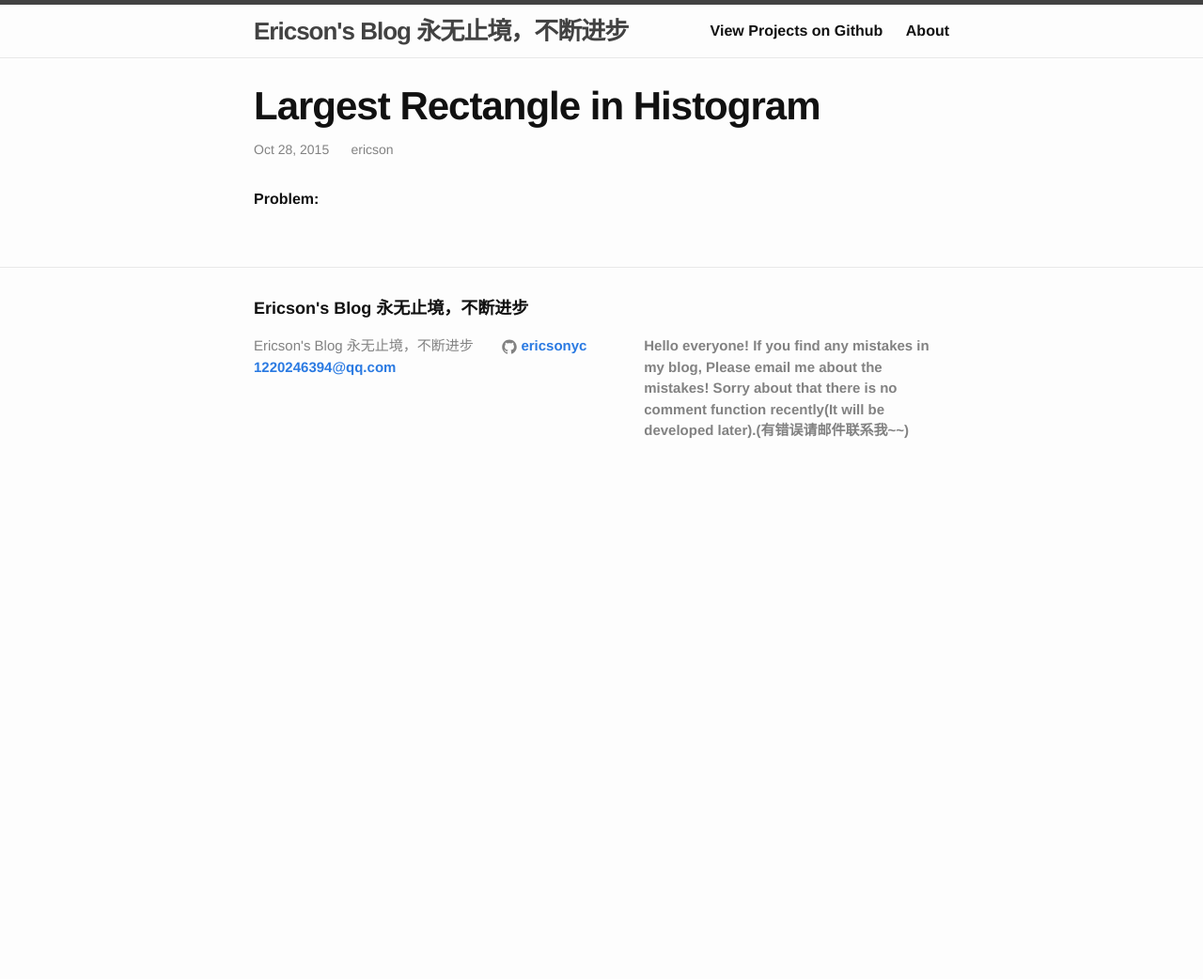
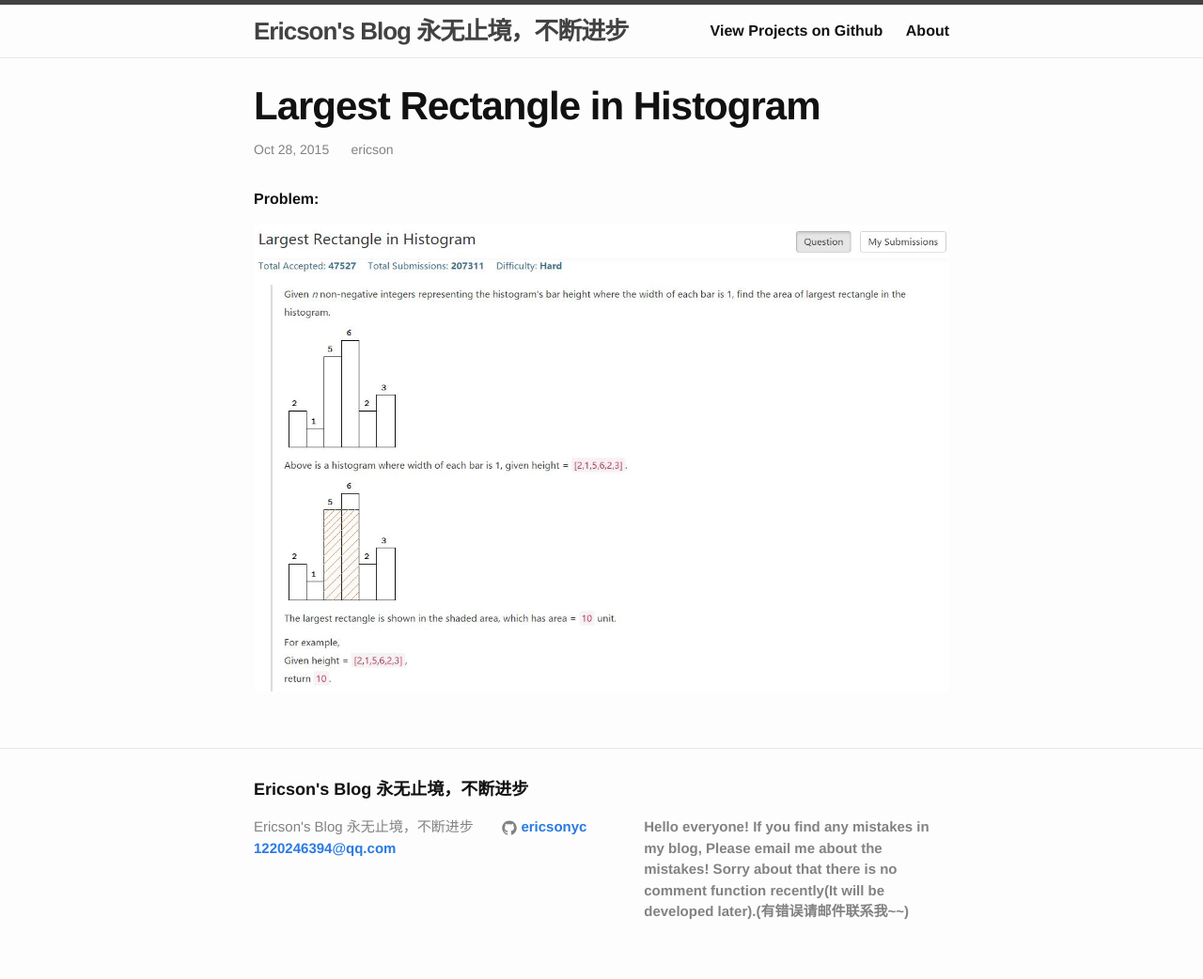
Before and after one commit to ericsonyc/ericsonyc.github.io, a Jekyll site: the page built from _posts/Algorithm/2015-10-28-LeetCode-84.md, in a window 1280 px wide. Shown: the whole page at 94% size. Built offline with Jekyll 4.4.1, drawn with Linux system fonts in a browser that asks for light colours; Markdown is read by kramdown in place of the engine named in the settings; before the commit the page ends 900 px from its top, so only the background shows below that.

Commit message:
update blog

```diff
--- a/_posts/Algorithm/2015-10-28-LeetCode-84.md
+++ b/_posts/Algorithm/2015-10-28-LeetCode-84.md
@@ -7,3 +7,5 @@ category: Algorithm
 ---
 
 Problem:
+
+![题目](https://github.com/ericsonyc/ericsonyc.github.io/blob/master/images/leetcode84.jpg)
```
